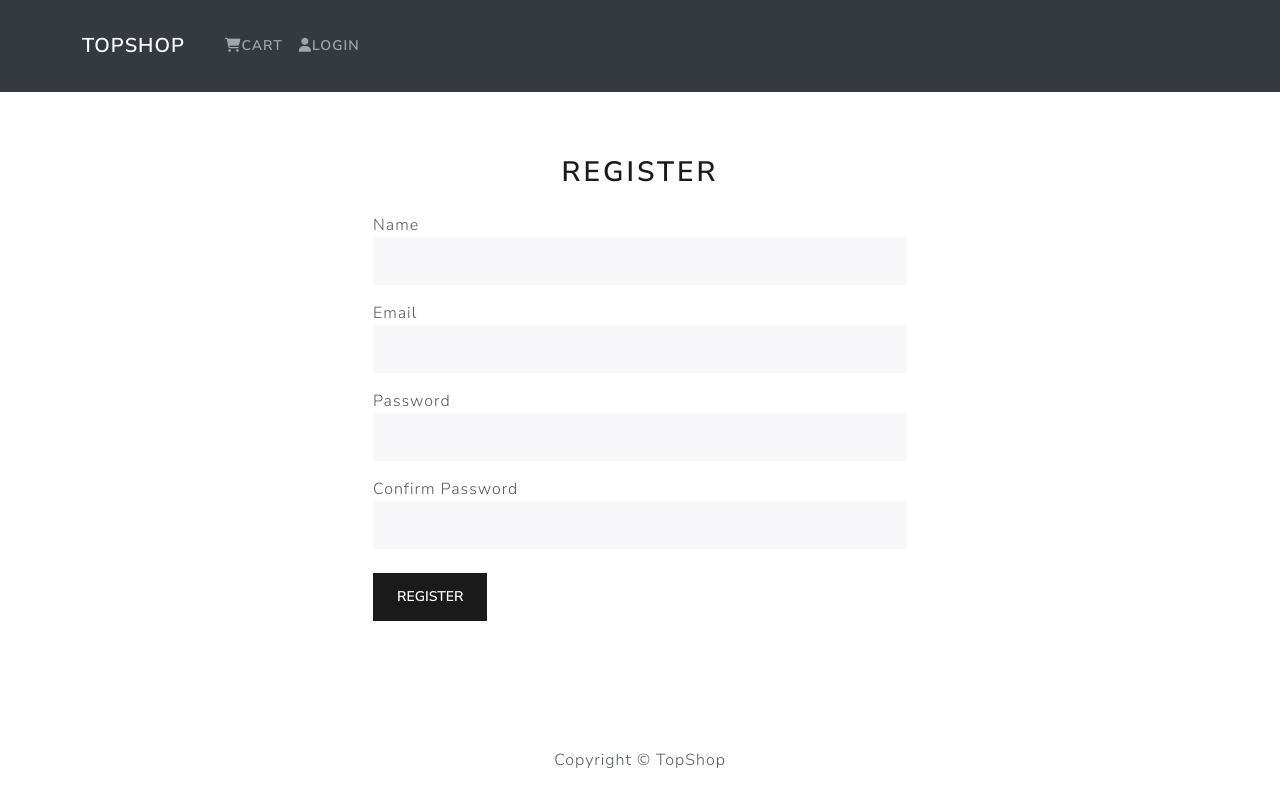
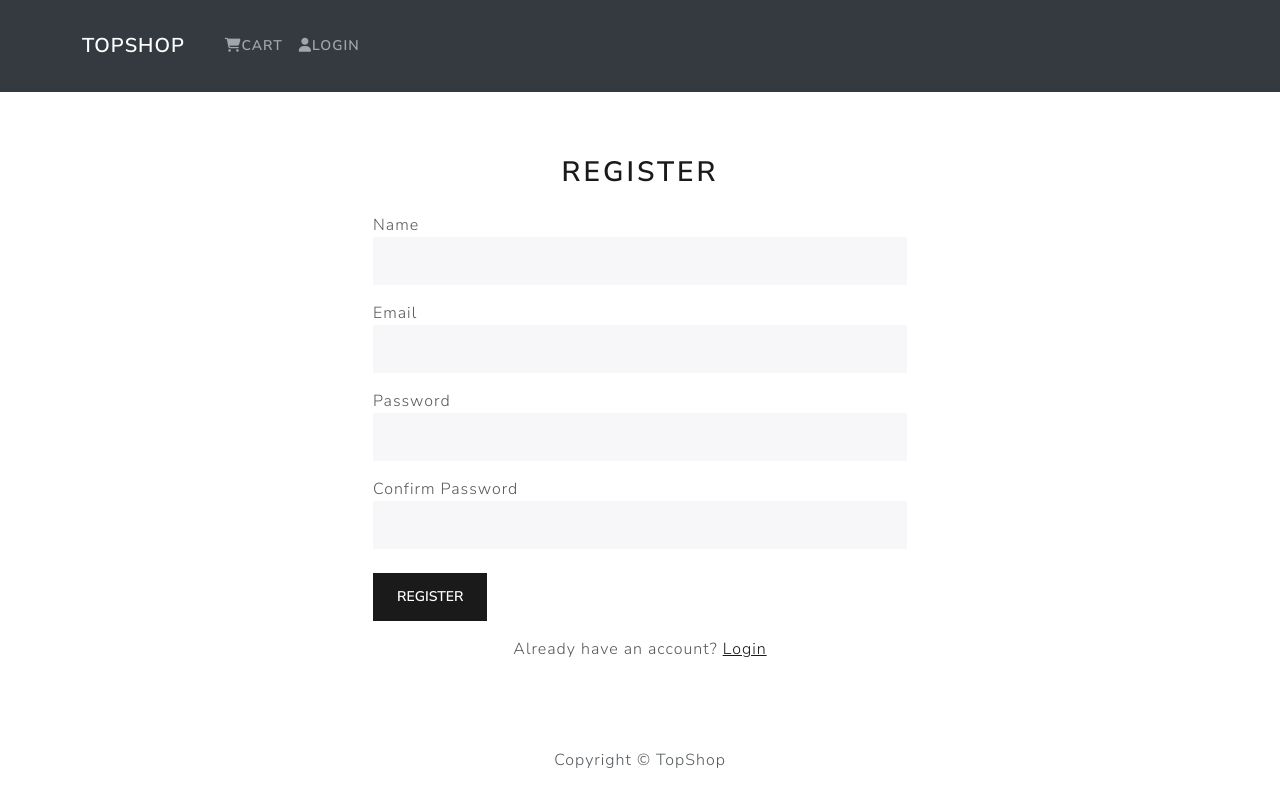
Before and after one commit to SelimRejabd/Ecommerce-site-using-React, a React (Create React App) app: page /register in a window 1280 px wide. Built offline with nearby package versions, Linux system fonts and the light colour scheme.

Commit message:
Login page link under Register button

```diff
--- a/src/components/Register.js
+++ b/src/components/Register.js
@@ -1,23 +1,27 @@
-import React, { useState, useEffect } from 'react';
-import { useDispatch, useSelector } from 'react-redux';
-import { useNavigate } from 'react-router-dom';
-import { registerUser } from '../features/slice/UserRegisterSlice';
-import { loginUser } from '../features/slice/UserLoginSlice';
+import React, { useState, useEffect } from "react";
+import { useDispatch, useSelector } from "react-redux";
+import { Link, useNavigate } from "react-router-dom";
+import { registerUser } from "../features/slice/UserRegisterSlice";
+import { loginUser } from "../features/slice/UserLoginSlice";
 const Register = () => {
   const dispatch = useDispatch();
   const navigate = useNavigate();
-    const { user: registeredUser, loading, error } = useSelector((state) => state.userRegister);
+  const {
+    user: registeredUser,
+    loading,
+    error,
+  } = useSelector((state) => state.userRegister);
   const { user: loggedInUser } = useSelector((state) => state.user);
   console.log(registeredUser);
 
   const [formData, setFormData] = useState({
-        name: '',
-        email: '',
-        password: '',
-        confirmPassword: '',
+    name: "",
+    email: "",
+    password: "",
+    confirmPassword: "",
   });
 
-    const [message, setMessage] = useState('');
+  const [message, setMessage] = useState("");
 
   const { name, email, password, confirmPassword } = formData;
 
@@ -31,7 +35,7 @@ const Register = () => {
   const handleSubmit = (e) => {
     e.preventDefault();
     if (password !== confirmPassword) {
-            setMessage('Passwords do not match');
+      setMessage("Passwords do not match");
     } else {
       dispatch(registerUser({ name, email, password }));
     }
@@ -39,13 +43,15 @@ const Register = () => {
 
   useEffect(() => {
     if (registeredUser) {
-            dispatch(loginUser({ username: formData.email, password: formData.password }));
+      dispatch(
+        loginUser({ username: formData.email, password: formData.password })
+      );
     }
   }, [registeredUser, dispatch, formData.email, formData.password]);
 
   useEffect(() => {
     if (loggedInUser) {
-            navigate('/');
+      navigate("/");
     }
   }, [loggedInUser, navigate]);
 
@@ -55,7 +61,9 @@ const Register = () => {
         <div className="col-md-6">
           <h2 className="text-center mt-5">Register</h2>
           {message && <div className="alert alert-danger">{message}</div>}
-                    {error && <div className="alert alert-danger">{error.detail || error}</div>}
+          {error && (
+            <div className="alert alert-danger">{error.detail || error}</div>
+          )}
           <form onSubmit={handleSubmit} className="mt-4">
             <div className="form-group">
               <label htmlFor="name">Name</label>
@@ -105,9 +113,17 @@ const Register = () => {
                 required
               />
             </div>
-                        <button type="submit" className="btn btn-primary mt-4 w-30" disabled={loading}>
-                            {loading ? 'Registering...' : 'Register'}
+            <button
+              type="submit"
+              className="btn btn-primary mt-4 w-30"
+              disabled={loading}
+            >
+              {loading ? "Registering..." : "Register"}
             </button>
+            <div className="mt-3 text-center">
+              <span>Already have an account? </span>
+              <Link to="/login">Login</Link>
+            </div>
           </form>
         </div>
       </div>
```
Lines whose indentation alone changed are shown as unchanged.
